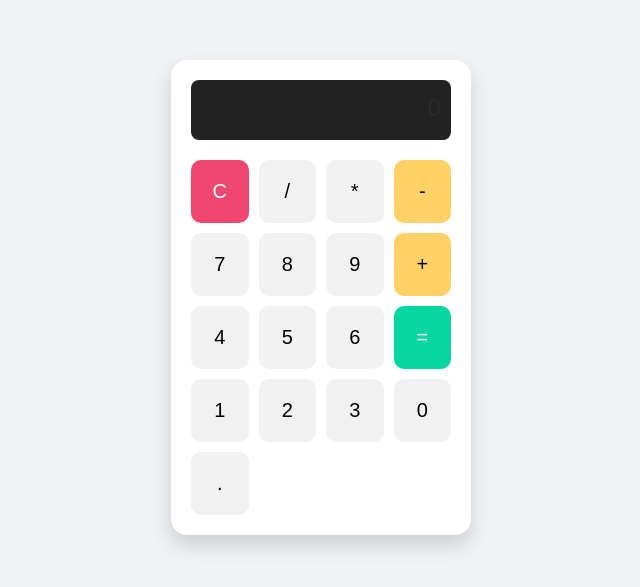
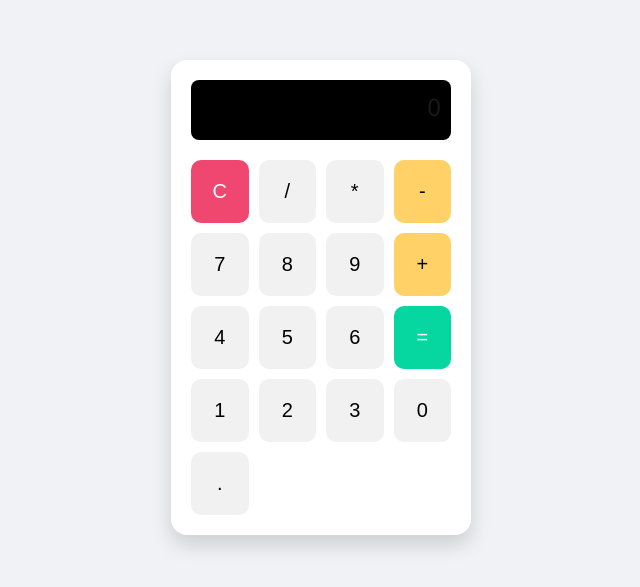
Before and after one commit to RajB-04/Web-App, a plain HTML site: page index.html in a window 1280 px wide. Shown: the part 111-698 px from the top of the page, without its empty margins (319-959 px from the left). Drawn offline with Linux system fonts and the light colour scheme.

Commit message:
changed background color to black

```diff
--- a/index.html
+++ b/index.html
@@ -28,7 +28,7 @@
 
     .display {
       height: 60px;
-      background: #222;
+      background: #000000;
       color: #39343479;
       font-size: 24px;
       text-align: right;
```
